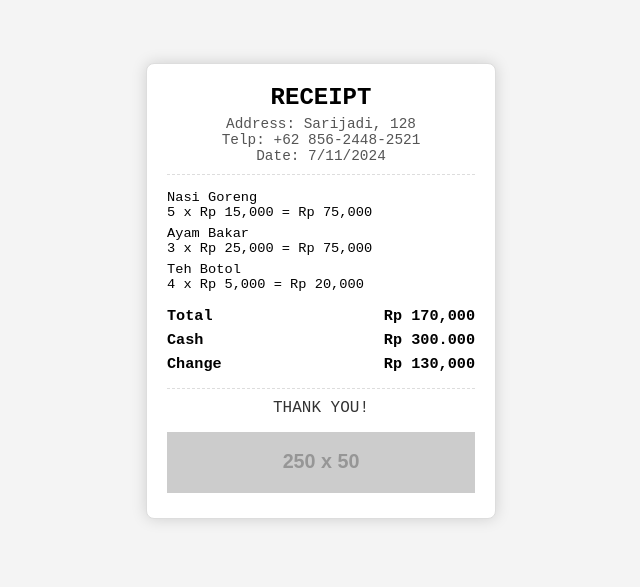
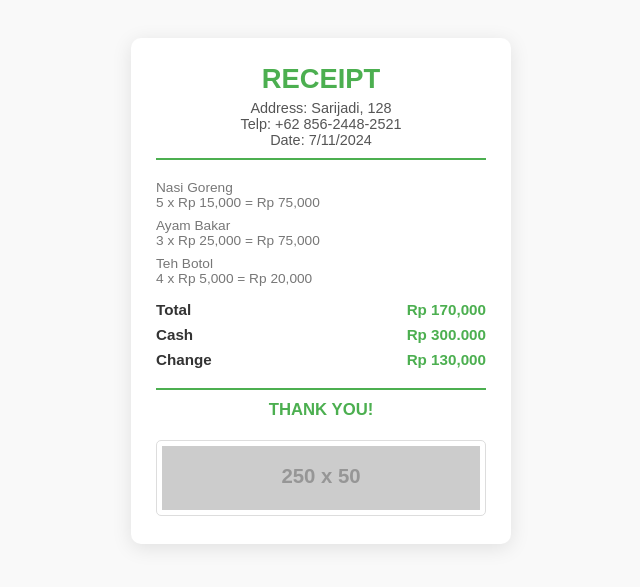
Before and after one commit to ChekoutGobiz/Struk_Fe, a plain HTML site: page index.html in a window 1280 px wide. Shown: the part 109-696 px from the top of the page, without its empty margins (319-959 px from the left). Drawn offline with Linux system fonts and the light colour scheme; placeholder pictures from the web are drawn by us.

Commit message:
update tampilan

```diff
--- a/index.html
+++ b/index.html
@@ -10,7 +10,7 @@
             margin: 0;
             padding: 0;
             box-sizing: border-box;
-            font-family: 'Courier New', monospace;
+            font-family: 'Arial', sans-serif;
         }
 
         body {
@@ -18,32 +18,40 @@
             justify-content: center;
             align-items: center;
             min-height: 100vh;
-            background-color: #f4f4f4;
+            background-color: #f9f9f9;
         }
 
         .receipt-container {
-            width: 350px;
+            width: 380px;
             background-color: white;
-            padding: 20px;
-            border: 1px solid #ddd;
-            border-radius: 8px;
-            box-shadow: 0 0 15px rgba(0, 0, 0, 0.15);
+            padding: 25px;
+            border-radius: 10px;
+            box-shadow: 0 4px 20px rgba(0, 0, 0, 0.1);
             text-align: center;
+            font-size: 0.95em;
+            transform: scale(1);
+            animation: fadeIn 0.5s ease-out;
+        }
+
+        @keyframes fadeIn {
+            from { opacity: 0; transform: scale(0.9); }
+            to { opacity: 1; transform: scale(1); }
         }
 
         header {
-            border-bottom: 1px dashed #ddd;
-            margin-bottom: 15px;
+            border-bottom: 2px solid #4CAF50;
+            margin-bottom: 20px;
             padding-bottom: 10px;
         }
 
         header h1 {
-            font-size: 1.5em;
+            font-size: 1.8em;
+            color: #4CAF50;
             margin-bottom: 5px;
         }
 
         header p {
-            font-size: 0.9em;
+            font-size: 0.95em;
             color: #555;
         }
 
@@ -53,39 +61,52 @@
         }
 
         .item-detail p, .total-detail p {
-            font-size: 0.95em;
-            margin: 6px 0;
+            font-size: 1em;
+            margin: 8px 0;
+            font-weight: 500;
         }
 
         .item-detail p span {
             display: block;
             font-size: 0.9em;
+            color: #777;
         }
 
         .total-detail p {
             font-weight: bold;
             display: flex;
             justify-content: space-between;
+            color: #333;
         }
 
         footer {
-            border-top: 1px dashed #ddd;
+            border-top: 2px solid #4CAF50;
             padding-top: 10px;
-            margin-top: 15px;
+            margin-top: 20px;
         }
 
         footer p {
-            font-size: 1em;
-            color: #333;
+            font-size: 1.1em;
+            color: #4CAF50;
+            font-weight: bold;
+            text-transform: uppercase;
         }
 
         .barcode {
-            margin-top: 15px;
+            margin-top: 20px;
         }
 
         .barcode img {
             width: 100%;
             height: auto;
+            border: 1px solid #ddd;
+            padding: 5px;
+            border-radius: 5px;
+        }
+
+        /* Additional Styling */
+        .total-detail p span {
+            color: #4CAF50;
         }
     </style>
 </head>
```
